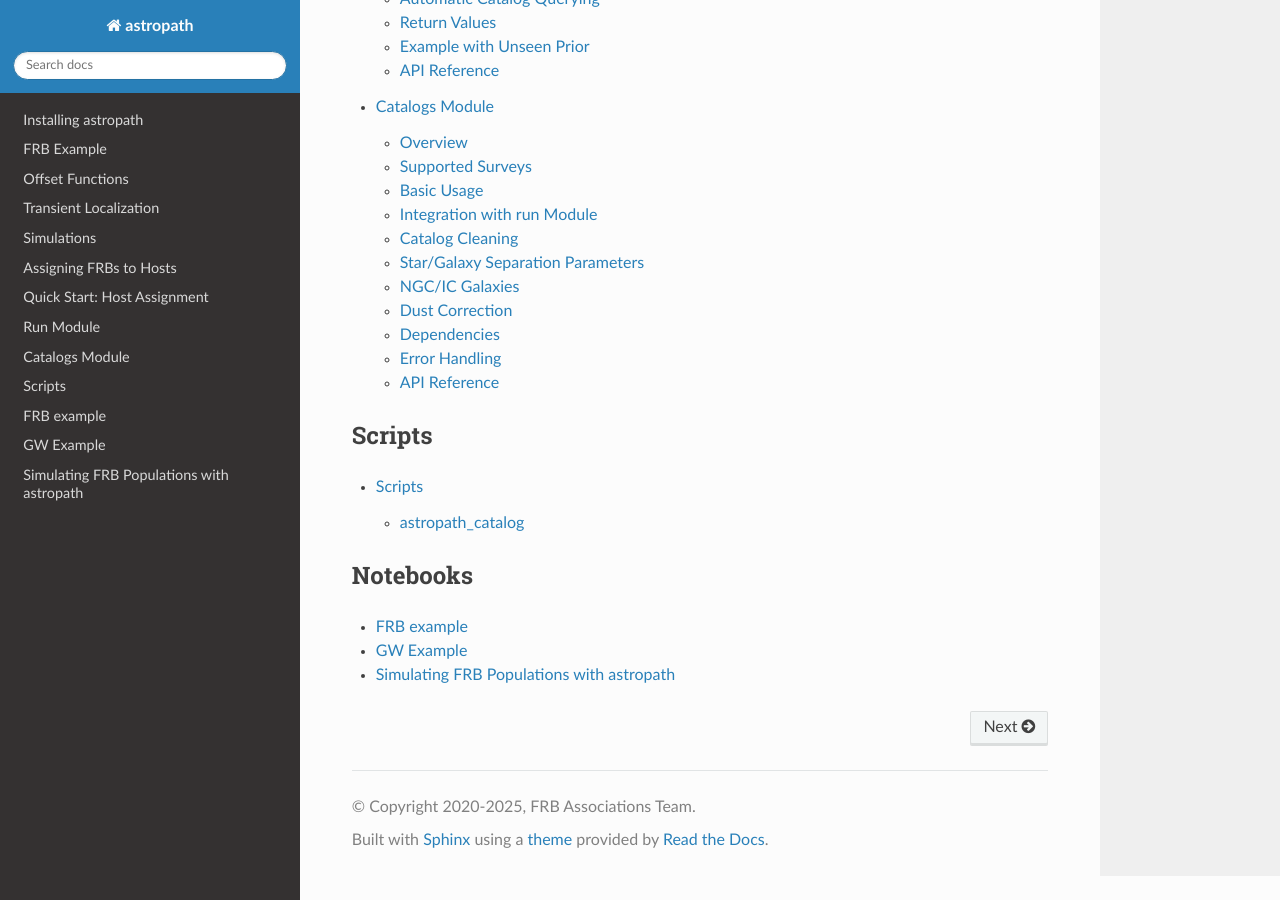
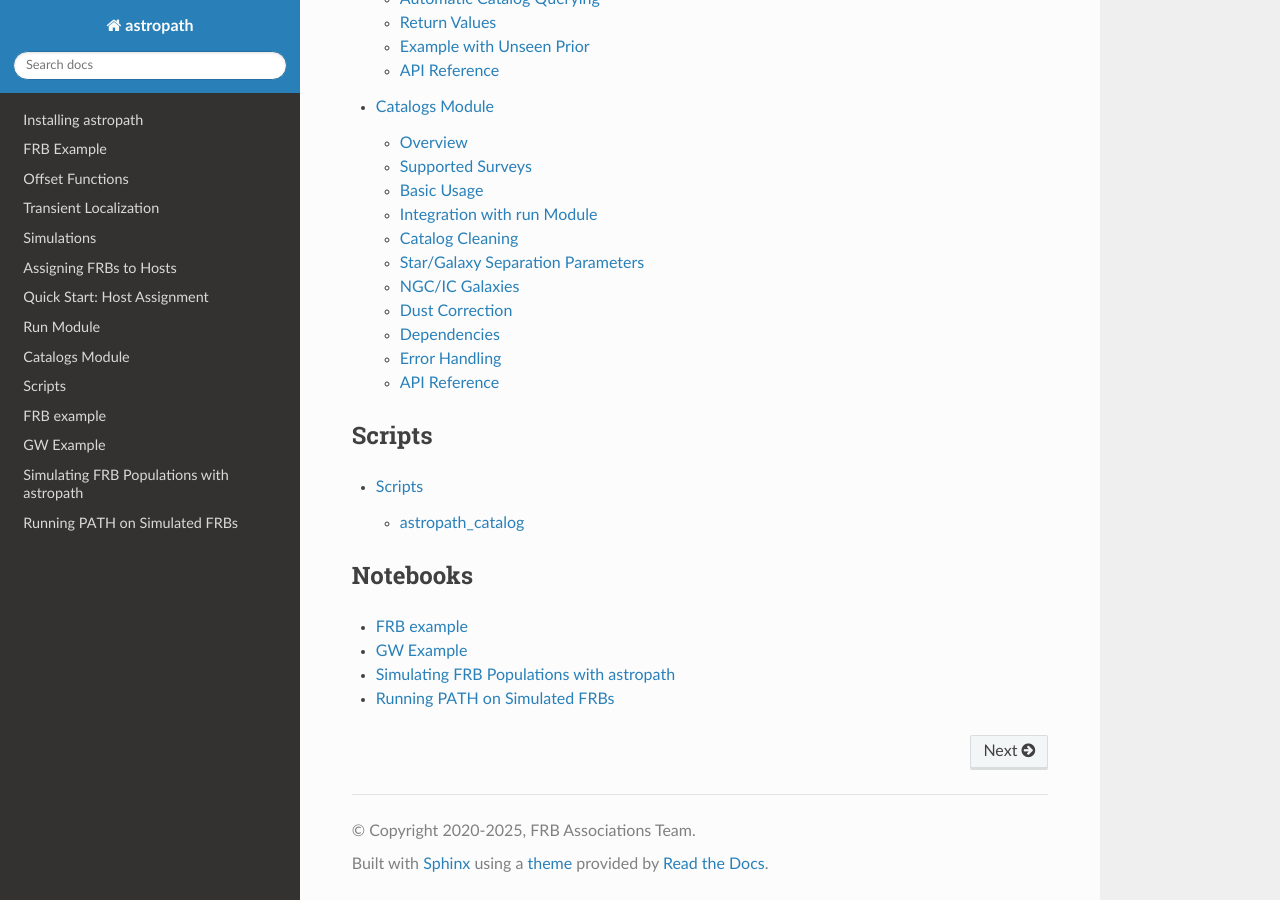
Before and after one commit to FRBs/astropath, a Sphinx documentation site: the page built from docs/index.rst, in a window 1280 px wide and 900 px high, scrolled down 2193 px. Built offline with Sphinx 7.4.7 and the Read the Docs theme 3.1.0, drawn with Linux system fonts in a browser that asks for light colours; pages that are not in the unit, such as notebooks, are missing from menus.

Commit message:
notebook

```diff
--- a/docs/index.rst
+++ b/docs/index.rst
@@ -74,3 +74,4 @@ Notebooks
    nb/GW_example
    nb/Simulate_Generate_FRBs
    nb/Simulate_Assign_FRBs
+   nb/Simulate_Run_PATH
```
Also changed, not shown: docs/nb/Simulate_Run_PATH.ipynb (added).
